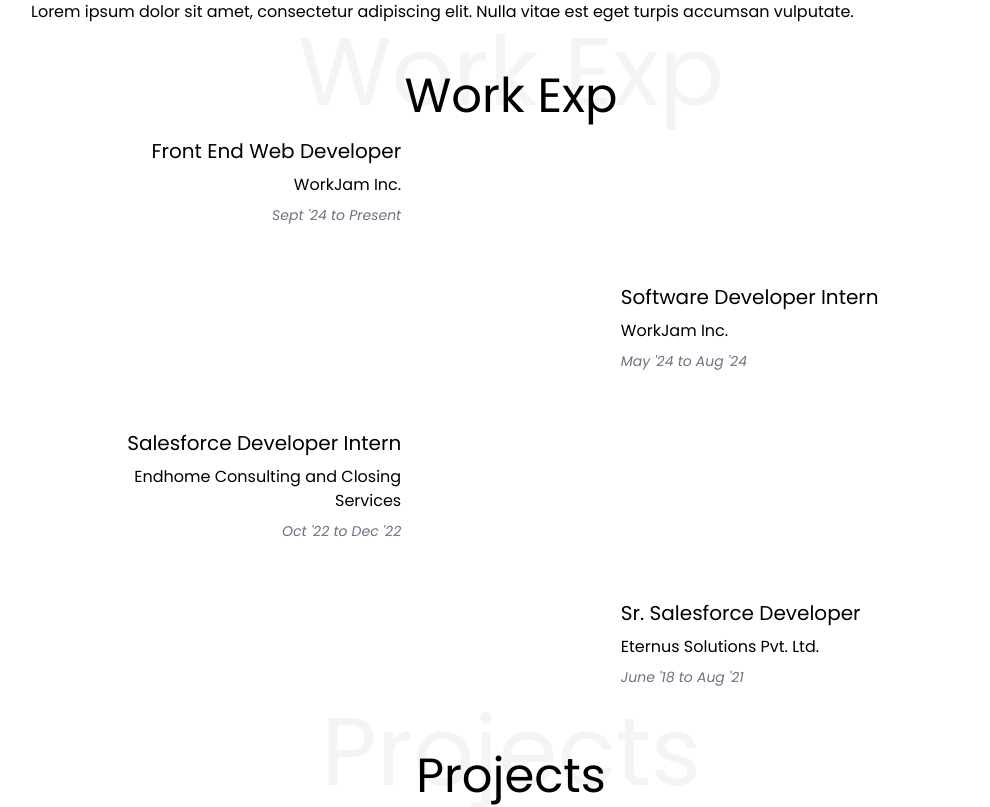
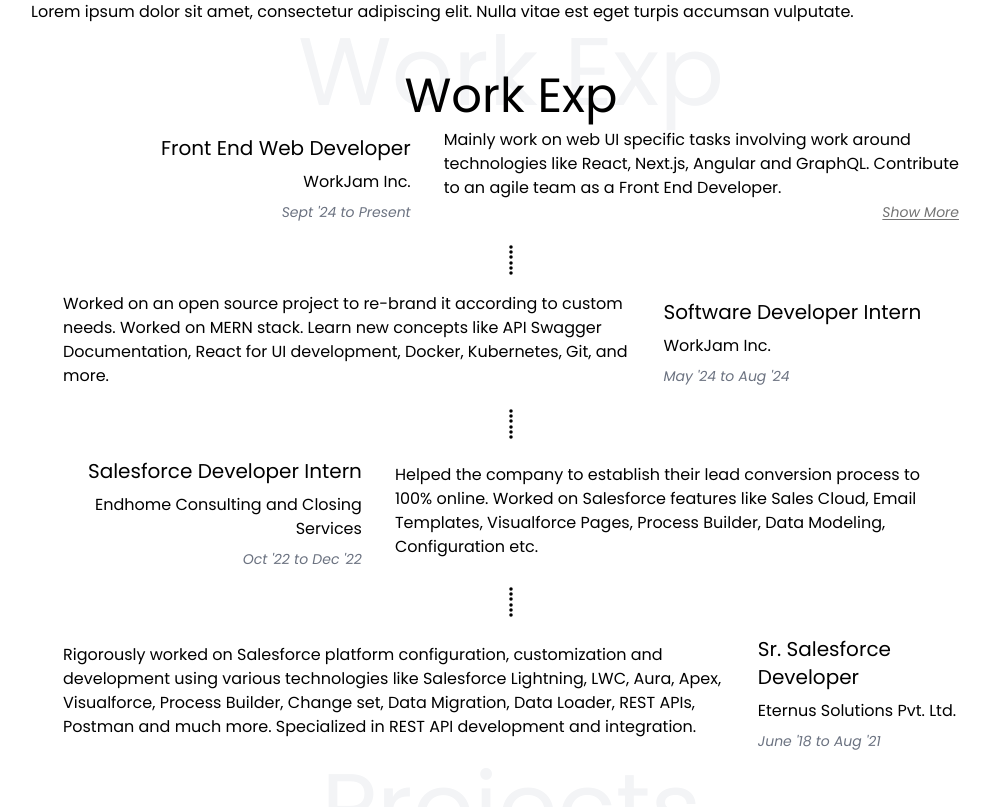
Before and after one commit to adityajoshigit/aditya-joshi-devfolio, a React (Create React App) app: page / in a window 1280 px wide. Shown: the part 1800-2607 px from the top of the page, without its empty margins (289-1279 px from the left). Built offline with nearby package versions, Linux system fonts and the light colour scheme.

Commit message:
revamped work exp section

```diff
--- a/src/components/ShowMoreLayout/ShowMoreLayout.tsx
+++ b/src/components/ShowMoreLayout/ShowMoreLayout.tsx
@@ -22,14 +22,13 @@
           className,
           isMoreShown ? "" : "h-[100px] overflow-hidden "
         )}>
-        <div className="inset-0 flex flex-col justify-start items-center pb-2">
+        <div className="inset-0 flex flex-col justify-start items-center">
           <div
             className={classNames(
               "overflow-hidden",
-              isMoreShown ? "" : "shadow-md"
+              isMoreShown ? "" : ""
             )}>
             {children}
-          </div>
           </div>
         </div>
         <div className="text-right w-full group">
@@ -39,6 +38,7 @@
             {isMoreShown ? "Show Less" : "Show More"}
           </button>
         </div>
+      </div>
     </>
   );
 }
--- a/src/components/WorkExpInfoCard/JobDuties.tsx
+++ b/src/components/WorkExpInfoCard/JobDuties.tsx
@@ -12,10 +12,8 @@
 }: IJobDutiesProps) {
   if (!description) return null;
   return (
-    <div>
-      <ShowMoreLayout className={classNames(className)}>
-        {description}
-      </ShowMoreLayout>
+    <div className={classNames(className)}>
+      <ShowMoreLayout>{description}</ShowMoreLayout>
     </div>
   );
 }
--- a/src/components/WorkExpInfoCard/WorkExpInfoCard.tsx
+++ b/src/components/WorkExpInfoCard/WorkExpInfoCard.tsx
@@ -22,20 +22,23 @@
 }: IWorkExpInfoCardProps) {
   return (
     <div
-      className={classNames("w-full mx-auto flex group", {
-        "flex-row-reverse": align === "right",
-        "flex-row": align === "left",
-      })}>
+      className={classNames(
+        "w-full mx-auto flex justify-center items-center group ",
+        {
+          "flex-row-reverse": align === "right",
+          "flex-row": align === "left",
+        }
+      )}>
       <EmplymentDetails
         role={role}
         company={company}
         tenure={tenure}
         align={align}
-        className="p-4 w-full md:w-2/5"
+        className="px-4 py-2 w-full"
       />
       <JobDuties
         description={description}
-        className="md:block hidden px-4 p-4 w-3/5"
+        className="md:block hidden px-4 py-2"
       />
     </div>
   );
--- a/src/data/workExpData.ts
+++ b/src/data/workExpData.ts
@@ -5,21 +5,29 @@
     role: "Front End Web Developer",
     company: "WorkJam Inc.",
     tenure: "Sept '24 to Present",
+    description:
+      "Mainly work on web UI specific tasks involving work around technologies like React, Next.js, Angular and GraphQL. Contribute to an agile team as a Front End Developer.",
   },
   {
     role: "Software Developer Intern",
     company: "WorkJam Inc.",
     tenure: "May '24 to Aug '24",
+    description:
+      "Worked on an open source project to re-brand it according to custom needs. Worked on MERN stack. Learn new concepts like API Swagger Documentation, React for UI development, Docker, Kubernetes, Git, and more.",
   },
   {
     role: "Salesforce Developer Intern",
     company: "Endhome Consulting and Closing Services",
     tenure: "Oct '22 to Dec '22",
+    description:
+      "Helped the company to establish their lead conversion process to 100% online. Worked on Salesforce features like Sales Cloud, Email Templates, Visualforce Pages, Process Builder, Data Modeling, Configuration etc.",
   },
   {
     role: "Sr. Salesforce Developer",
     company: "Eternus Solutions Pvt. Ltd.",
     tenure: "June '18 to Aug '21",
+    description:
+      "Rigorously worked on Salesforce platform configuration, customization and development using various technologies like Salesforce Lightning, LWC, Aura, Apex, Visualforce, Process Builder, Change set, Data Migration, Data Loader, REST APIs, Postman and much more. Specialized in REST API development and integration. Led a specific module for end-to-end development.",
   },
 ];
 
--- a/src/views/work-exp/WorkExpView.tsx
+++ b/src/views/work-exp/WorkExpView.tsx
@@ -1,12 +1,12 @@
 import { WorkExpInfoCard } from "../../components";
 import workExpData from "../../data/workExpData";
+import { FaEllipsisVertical } from "react-icons/fa6";
 
 function WorkExpView() {
   return (
-    <div className="gap-0 gap-y-6 grid grid-cols-1 px-4">
-      {workExpData.map(({ role, company, tenure }, index) =>
-        // index
-        {
+    <div className="gap-0 gap-y-2 grid grid-cols-1 px-4">
+      {workExpData.map(
+        ({ role, company, tenure, description }, index) => {
           return (
             <>
               <WorkExpInfoCard
@@ -23,15 +23,16 @@
                 role={role}
                 company={company}
                 tenure={tenure}
+                description={description}
                 align={
                   (index + 1) % 2 === 0 ? "right" : "left"
-                  // "left"
                 }></WorkExpInfoCard>
-              {/* {index !== workExpData.length - 1 ? (
-                <div className="flex justify-center items-center w-full">
-                  <div className="bg-cyan-600 rounded-lg w-2 h-2 translate-x-1/2"></div>
+              {index !== workExpData.length - 1 ? (
+                <div className="flex flex-col justify-center items-center w-full">
+                  <FaEllipsisVertical />
+                  <FaEllipsisVertical />
                 </div>
-              ) : null} */}
+              ) : null}
             </>
           );
         }
```
Lines whose indentation alone changed are shown as unchanged.
